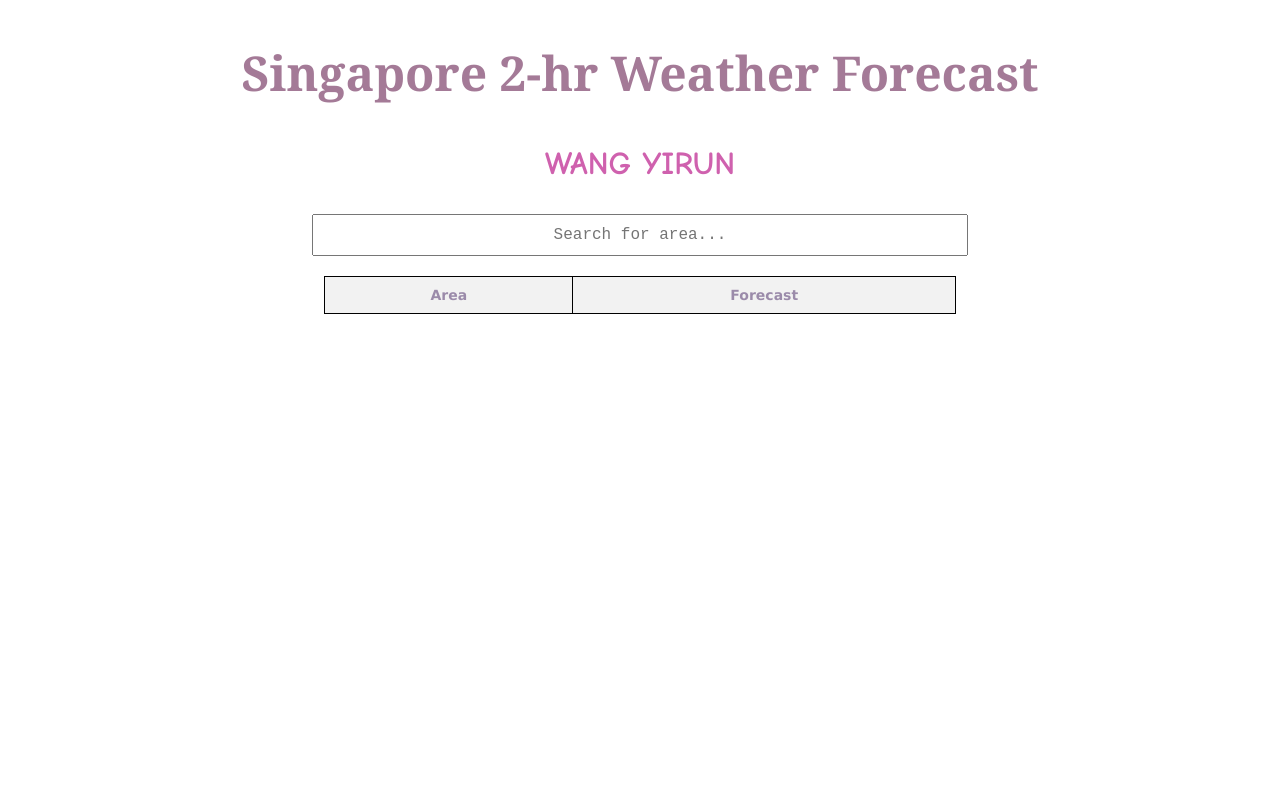
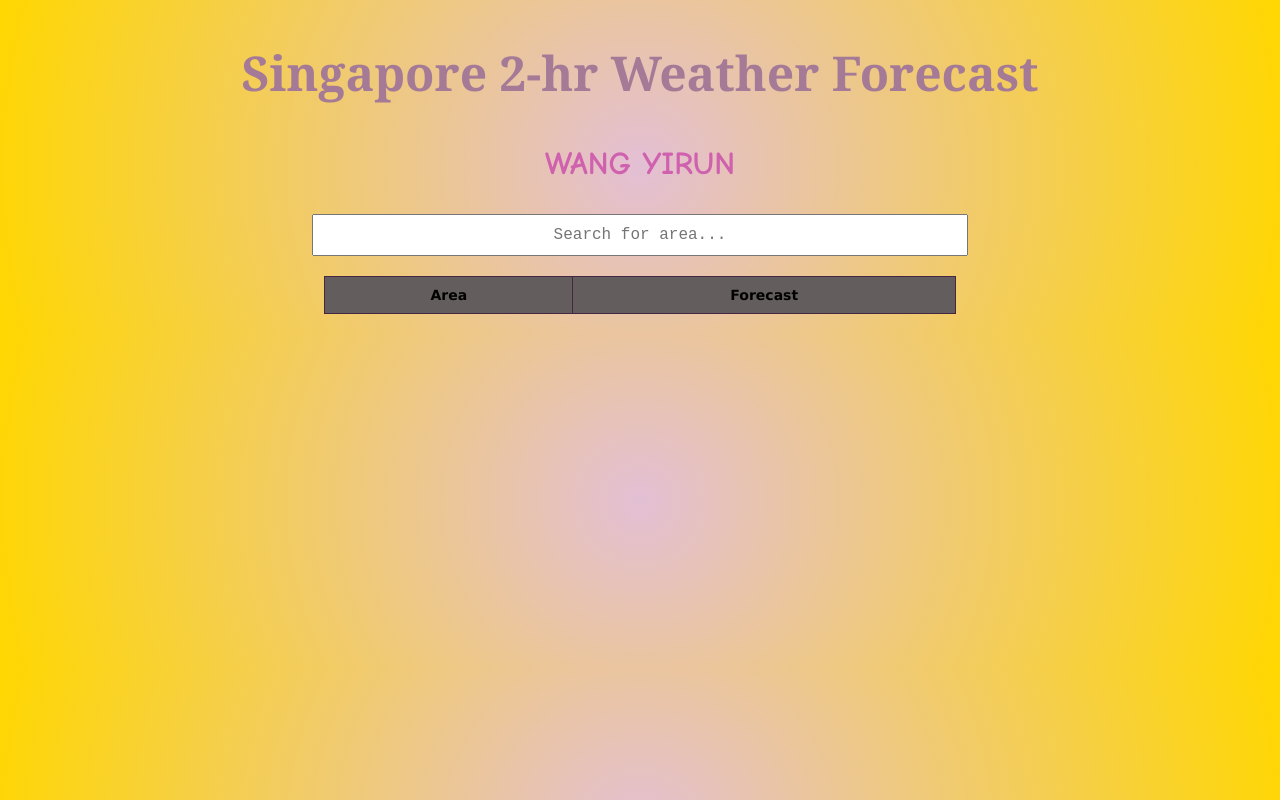
Before and after one commit to AshamedGodzilla/HCDIV-1, a plain HTML site: page index.html in a window 1280 px wide. Drawn offline with Linux system fonts and the light colour scheme; no server answers.

Commit message:
Update index.html

```diff
--- a/index.html
+++ b/index.html
@@ -7,7 +7,7 @@
     body {
       font-family: 'Times New Roman', sans-serif;
       font-size: 16px;
-      color: #9b8baa;
+      background: radial-gradient(circle, #e3bfd5, #FFD700);
     }
 
     h2 {
@@ -37,14 +37,14 @@
     }
 
     th, td {
-      border: 1px solid black;
+      border: 1px solid rgb(69, 39, 68);
       padding: 10px;
       text-align: center;
       font-size: 14px;
     }
 
     th {
-      background-color: #f2f2f2;
+      background-color: #635d5d;
       font-weight: bold;
     }
 
```
